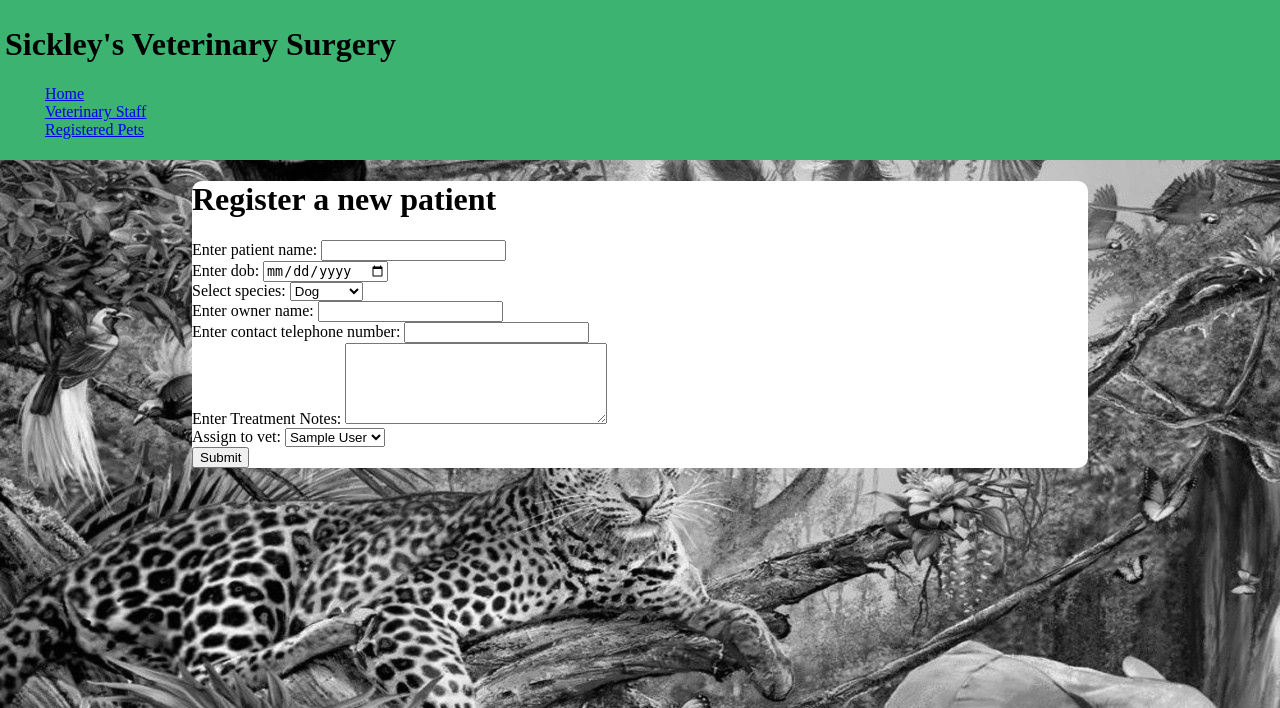
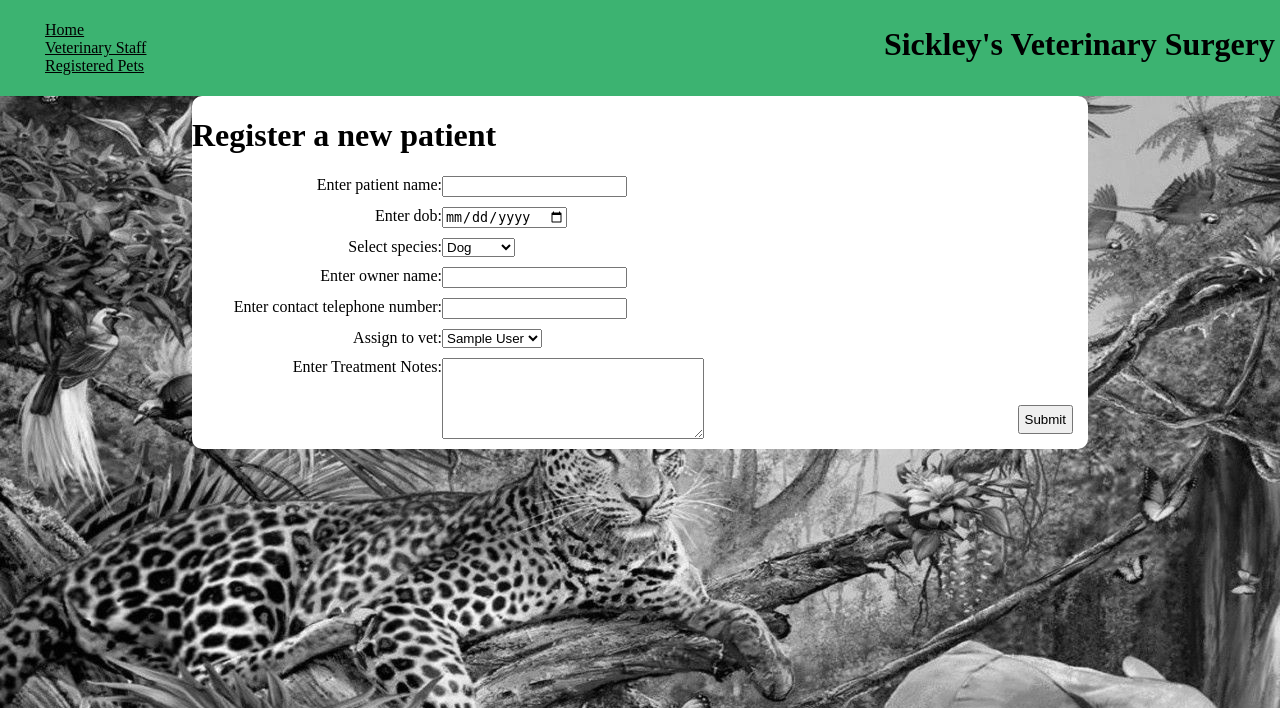
Before and after one commit to Davey-H-7/vet_management, a Flask app: page /pets/new in a window 1280 px wide. Shown: the top 708 px of the page. Run offline with Flask 3, Linux system fonts and the light colour scheme; a database or web service that is not in the repository returns one stand-in record (values such as "Sample title"); some libraries are stand-ins or nearby versions.

Commit message:
mvp complete

```diff
--- a/app.py
+++ b/app.py
@@ -8,7 +8,7 @@ app.register_blueprint(pet_blueprint)
 
 @app.route("/")
 def home():
-    return render_template("index.html")
+    return render_template("index.html", title ='Home')
 
 if __name__ == '__main__':
     app.run(debug=True)
--- a/static/style.css
+++ b/static/style.css
@@ -1,7 +1,20 @@
 header {
     background-color:mediumseagreen;
     margin:0;
-    padding:5px
+    padding:5px;
+    overflow:hidden;
+}
+
+header ul{
+    float:left;
+}
+
+header a{
+    color:black
+}
+
+header h1{
+    float:right;
 }
 
 body {
@@ -14,6 +27,16 @@ body {
     background-color: white;
     margin: 0 15% 0 15%;
     border-radius: 10px;
+    position:relative;
+}
+
+.container #new{
+    display:inline-block;
+    margin-left: 50%;
+}
+
+.container h1{
+    display: inline-block;
 }
 
 ul {
@@ -36,3 +59,41 @@ img {
     margin: 0;
     border-style: groove none none none;
 }
+
+label{
+    float: left;
+    clear: left;
+    width: 250px;
+    text-align: right;
+}
+
+input {
+  float: left;
+  margin-bottom: 10px;
+}
+
+select {
+    float: left;
+    margin-bottom: 10px;
+}
+
+textarea {
+    float: left;
+    margin-bottom: 10px;
+  }
+
+.container form{
+    overflow:hidden;
+}
+
+button{
+    margin: 10px;
+    padding: 5px;
+    position:absolute;
+    bottom: 5px;
+    right: 5px;
+}
+
+#pet_list li{
+    border-style: none;
+}
--- a/templates/index.html
+++ b/templates/index.html
@@ -7,6 +7,7 @@
 <div class='images'>
 <img src="/static/images/vera.jpg" alt="Nice dog 01">
 <img src="/static/images/finn.jpeg" alt="Nice dog 02">
+<img src="/static/images/sid.jpeg" alt="Nice cat 01">
 </div>
 
 
--- a/templates/pets/edit.html
+++ b/templates/pets/edit.html
@@ -24,9 +24,6 @@
     <label for="contact_no"> Enter contact telephone number: </label>
     <input type="text" name="contact_no" id="contact_no" value="{{pet.contact_no}}">
     <br>
-    <label for="treatment_notes"> Enter Treatment Notes: </label>
-    <textarea name="treatment_notes" id="treatment_notes" rows="5" cols="30" value="{{pet.treatment_notes}}"> {{pet.treatment_notes}}</textarea>
-    <br>
     <label for="vet"> Assign to vet: </label>
     <select id="vet" name="vet_id">
         {% for vet in all_vets %}
@@ -35,6 +32,9 @@
         {% endfor %}
     </select>
     <br>
+    <label for="treatment_notes"> Enter Treatment Notes: </label>
+    <textarea name="treatment_notes" id="treatment_notes" rows="5" cols="30" value="{{pet.treatment_notes}}"> {{pet.treatment_notes}}</textarea>
+    <br>
     <button type="submit">Submit</button>
 </form>
 {% endblock %}
--- a/templates/pets/new.html
+++ b/templates/pets/new.html
@@ -24,9 +24,6 @@
     <label for="contact_no"> Enter contact telephone number: </label>
     <input type="text" name="contact_no" id="contact_no">
     <br>
-    <label for="treatment_notes"> Enter Treatment Notes: </label>
-    <textarea name="treatment_notes" id="treatment_notes" rows="5" cols="30"></textarea>
-    <br>
     <label for="vet"> Assign to vet: </label>
     <select id="vet" name="vet_id">
         {% for vet in all_vets %}
@@ -34,6 +31,9 @@
         {% endfor %}
     </select>
     <br>
+    <label for="treatment_notes"> Enter Treatment Notes: </label>
+    <textarea name="treatment_notes" id="treatment_notes" rows="5" cols="30"></textarea>
+    <br>
     <button type="submit">Submit</button>
 </form>
 {% endblock %}
--- a/templates/pets/show.html
+++ b/templates/pets/show.html
@@ -2,7 +2,7 @@
 
 <h2> {{pet.name}}</h2>
 <h3> Species: {{pet.species}}</h3>
-<h3> DOB: {{pet.dob}}</h3>
+<h3> Date of birth: {{pet.dob}}</h3>
 <p> Owner Name: {{pet.owner}}</p>
 <!-- <img src="../../images/vera.jpg" alt="Pet Image"> -->
 <p> Contact Number: {{pet.contact_no}}</p>
--- a/templates/vets/index.html
+++ b/templates/vets/index.html
@@ -1,15 +1,15 @@
 {% extends 'base.html' %} {% block content %}
 
 <h1>Veterinary Staff</h1>
-<a href="vets/new"> Add new staff member </a>
+<a id="new" href="vets/new"> Add new staff member </a>
 
 
 <table>
     <ul>
     {% for vet in all_vets %}
         <li>
-          <p>{{vet.first_name}} {{vet.last_name}}</p>
-          <p><b> {{vet.position}}</b></p>
+          <p><b>{{vet.first_name}} {{vet.last_name}}</b></p>
+          <p>Position: {{vet.position}}</p>
           <a href ='vets/{{vet.id}}'> View Details </a>
 
       </li>
--- a/templates/vets/show.html
+++ b/templates/vets/show.html
@@ -1,17 +1,17 @@
 {% extends 'base.html' %} {% block content %}
 
 <h2> {{vet.first_name}} {{vet.last_name}}</h2>
-<h3> {{vet.position}}</h3>
+<h3> Position: {{vet.position}}</h3>
 <h3> Patients: </h3>
 
-<ul>
+<ul id ='pet_list'>
     {% for pet in pets %}
     <li>{{pet.name}} the {{pet.species}}</li>
     {% endfor %}
 </ul>
 <br>
 <a href="/vets/{{vet.id}}/edit">Edit Details</a>
-
+<br>
 <form class ="delete-form" action="/vets/{{vet.id}}/delete" method="POST">
     <button class="trash-button"> Remove Staff Member</button>
 </form>
```
Also changed, not shown: templates/pets/index.html (+4 -4 lines), static/images/Sid.jpeg (added), 1 other file.
